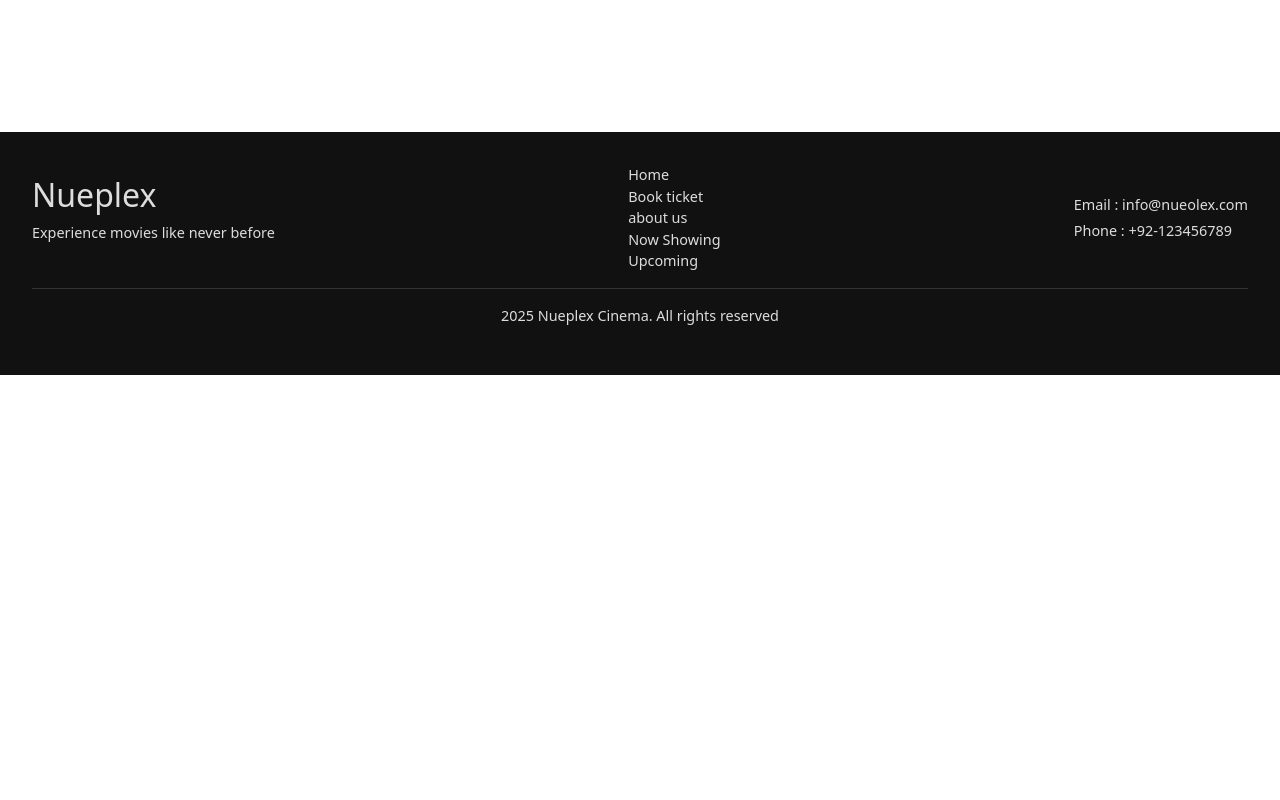
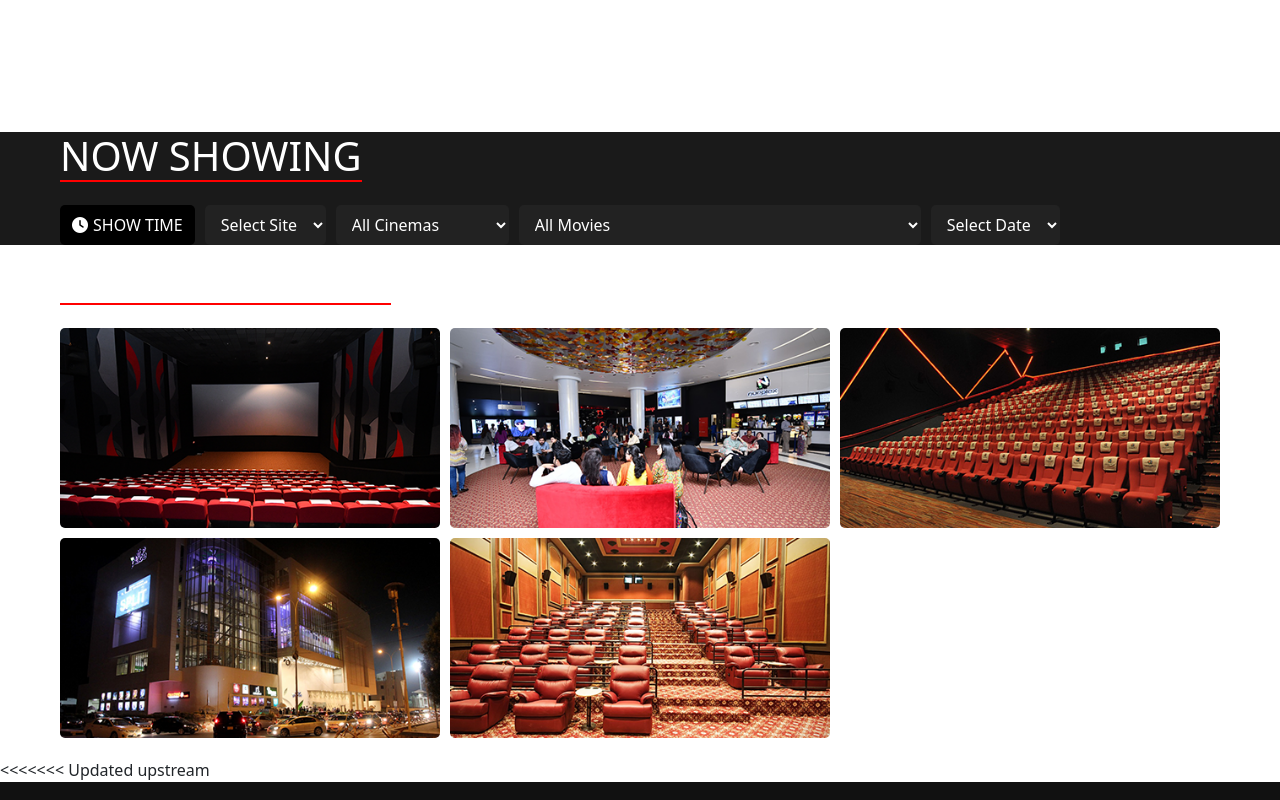
Before and after one commit to shashmeerkhan/final-project-BanoQabil4.0, a website: page index.html in a window 1280 px wide. Shown: the part 600-1400 px from the top of the page. Before the commit the page ends 975 px from the top, so only its background shows below. Drawn offline with nearby package versions, Linux system fonts and the light colour scheme.

Commit message:
main page

```diff
--- a/Style.css
+++ b/Style.css
@@ -21,7 +21,7 @@ body {
   z-index: 1000;
   background-color: #fff;
   display: flex;
-  justify-content:center;
+  justify-content: center;
   align-items: center;
   margin: 1px 50px;
   padding: 10px 20px;
@@ -55,7 +55,6 @@ body {
   background-color: #f2f2f2;
 }
 
-
 .search-icon {
   position: absolute;
   right: 15px;
@@ -83,7 +82,6 @@ body {
   background-color: white;
 }
 
-
 .main-menu a {
   margin: 4px 15px;
   text-decoration: none;
@@ -101,6 +99,73 @@ body {
   height: 80vh;
   width: 100vw;
 }
+
+.showing {
+  background-color: #1a1a1a;
+  padding: 0 60px;
+
+}
+
+h1,
+h2 {
+  color: white;
+  margin: 0 0 10px 0;
+  text-transform: uppercase;
+  font-weight: bold;
+  border-bottom: 2px solid red;
+  display: inline-block;
+}
+
+.filters {
+  display: flex;
+  align-items: center;
+  gap: 10px;
+  margin-top: 15px;
+  flex-wrap: wrap;
+}
+
+.filters .filter {
+  background-color: #000;
+  padding: 8px 12px;
+  border-radius: 5px;
+  color: white;
+  display: flex;
+  align-items: center;
+  gap: 5px;
+}
+
+.filters select {
+  padding: 8px 12px;
+  background-color: #222;
+  color: white;
+  border: none;
+  border-radius: 5px;
+}
+
+.experience {
+  padding: 20px;
+  margin: 0 40px;
+}
+
+.gallery {
+  display: grid;
+  grid-template-columns: repeat(auto-fit, minmax(350px, 1fr));
+  gap: 10px;
+  margin-top: 15px;
+}
+
+.gallery img {
+  width: 100%;
+  border-radius: 5px;
+  height: 200px;
+  object-fit: cover;
+  transition: transform 0.3s ease;
+}
+
+.gallery img:hover {
+  transform: scale(1.05);
+}
+
 @media (max-width: 900px) {
   .navbar {
     flex-direction: column;
--- a/index.html
+++ b/index.html
@@ -12,13 +12,16 @@
       href="https://cdn.jsdelivr.net/npm/bootstrap@5.2.3/dist/css/bootstrap.min.css"
       rel="stylesheet"
     />
+    <link rel="stylesheet" href="https://cdnjs.cloudflare.com/ajax/libs/font-awesome/6.7.2/css/all.min.css" integrity="sha512-Evv84Mr4kqVGRNSgIGL/F/aIDqQb7xQ2vcrdIwxfjThSH8CSR7PBEakCr51Ck+w+/U6swU2Im1vVX0SVk9ABhg==" crossorigin="anonymous" referrerpolicy="no-referrer" />
   </head>
 
   <body>
     <!-- Header -->
     <header class="navbar">
       <div class="logo">
-        <a href="./index.html"><img src="images/nueplexlogo.png" alt="Nueplex Logo" /></a>
+        <a href="./index.html"
+          ><img src="images/nueplexlogo.png" alt="Nueplex Logo"
+        /></a>
       </div>
 
       <div class="search-container">
@@ -27,9 +30,10 @@
       </div>
 
       <div class="delivery-banner">
-        <a href="booking.html"><img src="images/ticket-online.png" alt="Delivery Booking" /></a>
+        <a href="booking.html"
+          ><img src="images/ticket-online.png" alt="Delivery Booking"
+        /></a>
       </div>
-
     </header>
 
     <!-- Navigation Menu -->
@@ -46,47 +50,129 @@
 
     <!-- slider -->
     <div class="slider">
-  <div id="carouselExampleInterval" class="carousel slide" data-bs-ride="carousel">
+      <div
+        id="carouselExampleInterval"
+        class="carousel slide"
+        data-bs-ride="carousel"
+      >
         <div class="carousel-inner">
           <div class="carousel-item active" data-bs-interval="10000">
-      <img src="./images/love-guru.png" class="d-block w-100" alt="...">
+            <img src="./images/love-guru.png" class="d-block w-100" alt="..." />
           </div>
           <div class="carousel-item" data-bs-interval="2000">
-      <img src="./images/28years-leter.png" class="d-block w-100" alt="...">
+            <img
+              src="./images/28years-leter.png"
+              class="d-block w-100"
+              alt="..."
+            />
           </div>
           <div class="carousel-item">
-      <img src="./images/brad-pitt.png" class="d-block w-100" alt="...">
+            <img src="./images/brad-pitt.png" class="d-block w-100" alt="..." />
           </div>
           <div class="carousel-item">
-      <img src="./images/dragon.png" class="d-block w-100" alt="...">
+            <img src="./images/dragon.png" class="d-block w-100" alt="..." />
           </div>
           <div class="carousel-item">
-      <img src="./images/elio.png" class="d-block w-100" alt="...">
+            <img src="./images/elio.png" class="d-block w-100" alt="..." />
           </div>
           <div class="carousel-item">
-      <img src="./images/final.destination.png" class="d-block w-100" alt="...">
+            <img
+              src="./images/final.destination.png"
+              class="d-block w-100"
+              alt="..."
+            />
           </div>
           <div class="carousel-item">
-      <img src="./images/karate-kid.png" class="d-block w-100" alt="...">
+            <img
+              src="./images/karate-kid.png"
+              class="d-block w-100"
+              alt="..."
+            />
           </div>
           <div class="carousel-item">
-      <img src="./images/mission-imposible.png" class="d-block w-100" alt="...">
+            <img
+              src="./images/mission-imposible.png"
+              class="d-block w-100"
+              alt="..."
+            />
           </div>
-
         </div>
-  <button class="carousel-control-prev" type="button" data-bs-target="#carouselExampleInterval" data-bs-slide="prev">
+        <button
+          class="carousel-control-prev"
+          type="button"
+          data-bs-target="#carouselExampleInterval"
+          data-bs-slide="prev"
+        >
           <span class="carousel-control-prev-icon" aria-hidden="true"></span>
           <span class="visually-hidden">Previous</span>
         </button>
-  <button class="carousel-control-next" type="button" data-bs-target="#carouselExampleInterval" data-bs-slide="next">
+        <button
+          class="carousel-control-next"
+          type="button"
+          data-bs-target="#carouselExampleInterval"
+          data-bs-slide="next"
+        >
           <span class="carousel-control-next-icon" aria-hidden="true"></span>
           <span class="visually-hidden">Next</span>
         </button>
       </div>
     </div>
 
+    <div class="showing">
+      <h1>NOW SHOWING</h1>
+      <div class="filters">
+        <div class="filter"><span><i class="fa-solid fa-clock"></i></span> SHOW TIME</div>
+        <select>
+          <option selected>Select Site</option>
+          <option>DHA</option>
+          <option>Askari vi</option>
+        </select>
+        <select>
+          <option selected>All Cinemas</option>
+          <option>Royal Cinema</option>
+          <option>Regular Cinema</option>
+          <option>VIP Cinema</option>
+          <option>Platinum Cinema</option>
+
+        </select>
+        <select>
+          <option selected>All Movies</option>
+          <option>LILO & STITCH</option>
+          <option>MISSION: IMPOSSIBLE - THE FINAL RECKONING</option>
+          <option>DEEMAK (PAKISTANI)</option>
+          <option>BALLERINA</option>
+          <option>HOW TO TRAIN YOUR DRAGON</option>
+          <option>KARATE KID: LEGENDS</option>
+          <option>FINAL DESTINATION: BLOODLINES</option>
+          <option>ELIO (URDU DUBBED)</option>
+          <option>LOVE GURU (PAKISTANI)</option>
+          <option>MISSION: IMPOSSIBLE - THE FINAL RECKONING</option>
+          <option>ELIO</option>
+          <option>28 YEARS LATER</option>
+        </select>
+        <select>
+          <option selected>Select Date</option>
+          <option>Today</option>
+          <option>Tomorrow</option>
+
+        </select>
+      </div>
+    </div>
+
+    <section class="experience">
+      <h2>NUEPLEX EXPERIENCE</h2>
+      <div class="gallery">
+        <img src="images/Asakri-cinema-hall.png" alt="Outside View" />
+        <img src="images/askari-iv-cinema-lobby.png" alt="Lounge Seats" />
+        <img src="images/cinema-2.png" alt="Cinema Screen" />
+        <img src="images/nueplex-dha-facade.png" alt="Lobby Area" />
+        <img src="images/Royal-Cinema.png" alt="Regular Cinema Hall" />
+      </div>
+    </section>
+
     <!-- Bootstrap Script -->
     <script src="https://cdn.jsdelivr.net/npm/bootstrap@5.2.3/dist/js/bootstrap.bundle.min.js"></script>
+<<<<<<< Updated upstream
 
     <footer class="site-footer">
       <div class="footer-content">
@@ -114,5 +200,6 @@
       </div>
        </footer>
 
+=======
   </body>
 </html>
```
Also changed, not shown: README.md, images/Asakri-cinema-hall.png (added), images/Royal-Cinema.png (added), images/askari-iv-cinema-lobby.png (added), images/cinema-2.png (added), images/nueplex-dha-facade.png (added). Lines whose indentation alone changed are shown as unchanged.
